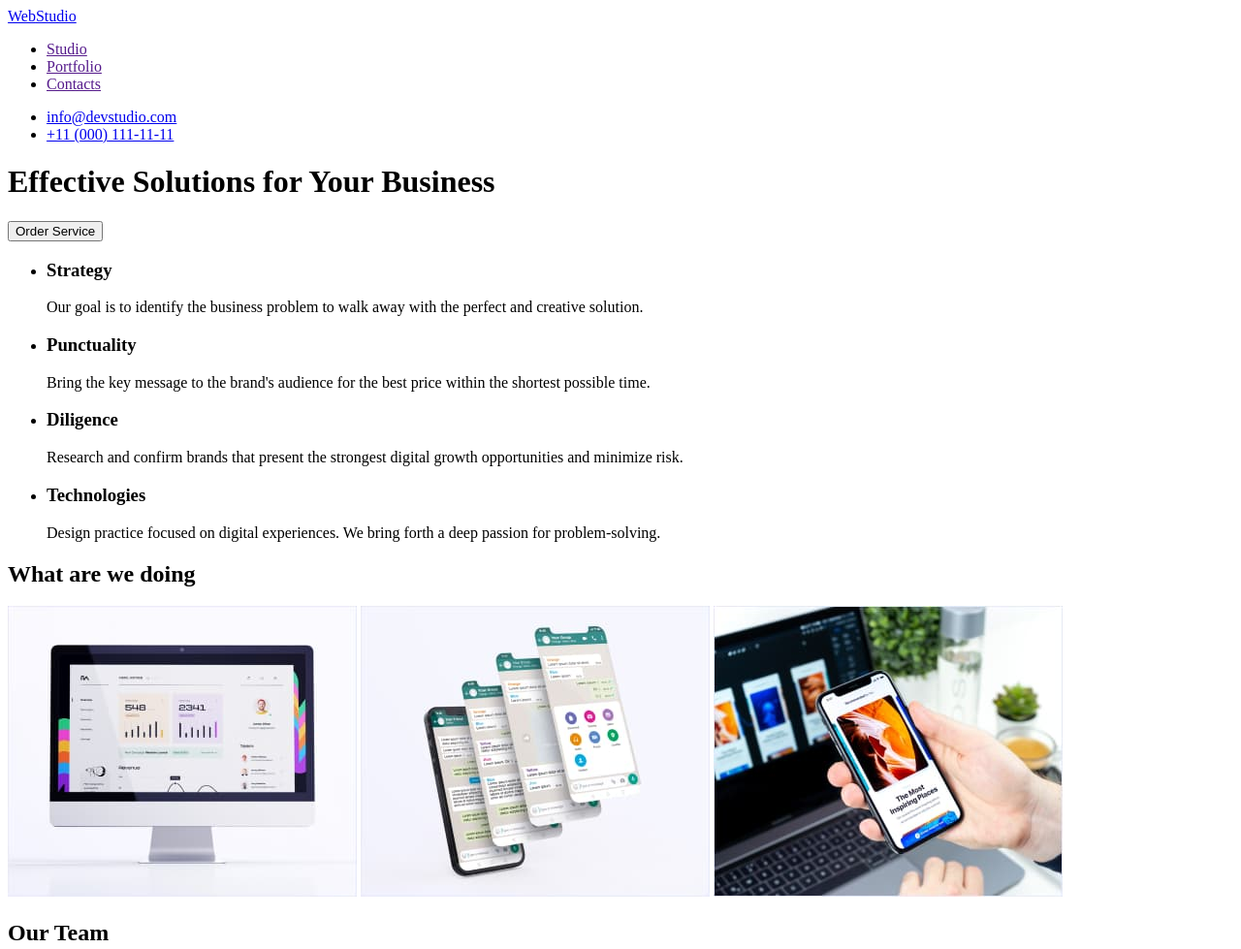
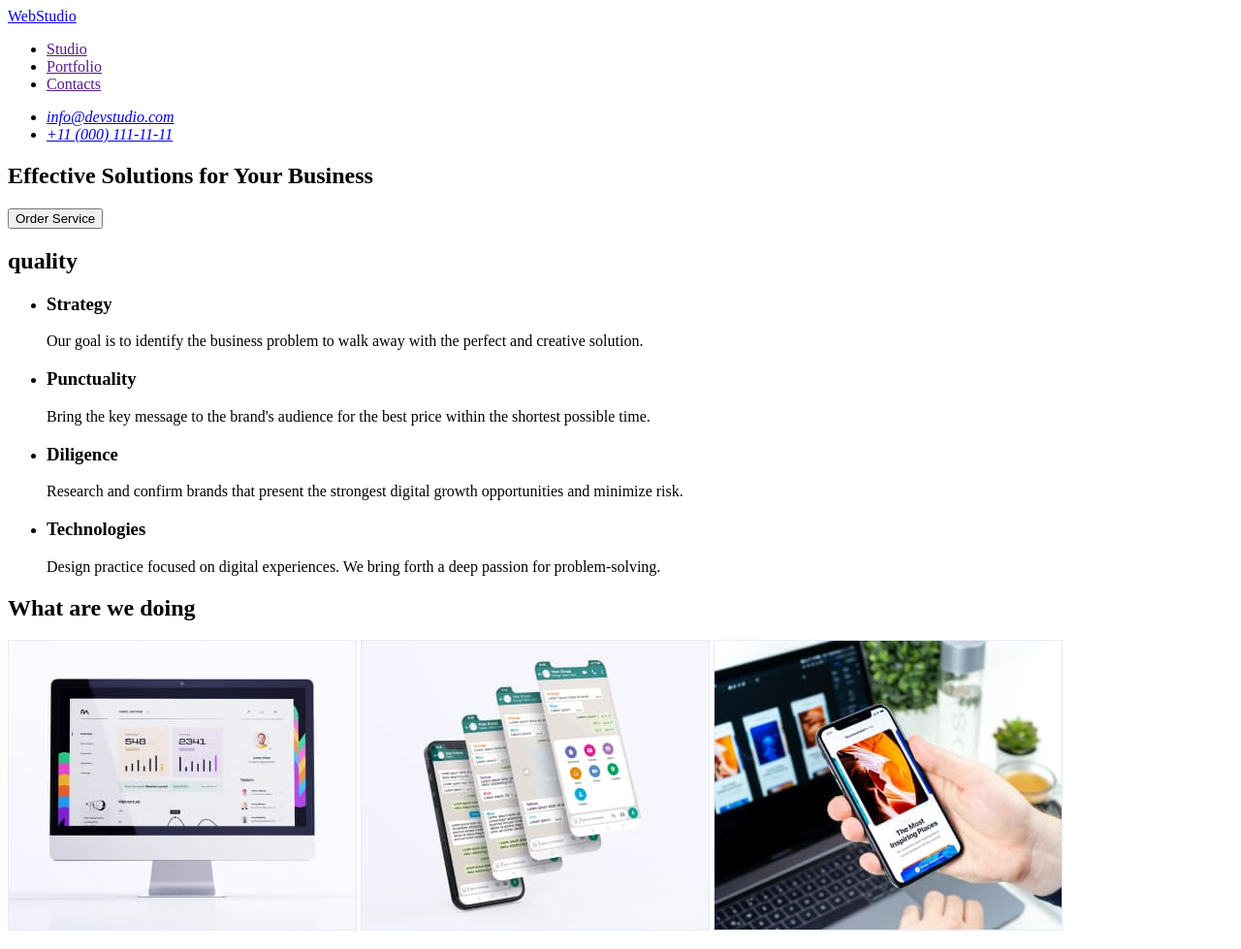
Before and after one commit to Chapelk1/goit-markup-hw-01, a plain HTML site: page index.html in a window 1280 px wide. Shown: the top 979 px of the page at 97% size. Drawn offline with Linux system fonts and the light colour scheme.

Commit message:
Update index.html

```diff
--- a/index.html
+++ b/index.html
@@ -9,25 +9,28 @@
   <body>
     <header>
       <nav>
-        <a href="/"><span>Web</span>Studio</a>
+        <a href="./index.html">WebStudio</a>
         <ul>
           <li><a href="">Studio</a></li>
           <li><a href="">Portfolio</a></li>
           <li><a href="">Contacts</a></li>
         </ul>
       </nav>
-      <ul>
-        <li><a href="mailto:info@devstudio.com">info@devstudio.com</a></li>
-        <li><a href="tel:+110001111111">+11 (000) 111-11-11</a></li>
-      </ul>
+      <address>
+        <ul>
+          <li><a href="mailto:info@devstudio.com">info@devstudio.com</a></li>
+          <li><a href="tel:+110001111111">+11 (000) 111-11-11</a></li>
+        </ul>
+      </address>
     </header>
     <main>
-      <div>
+      <section>
         <h1>Effective Solutions for Your Business</h1>
         <button type="button">Order Service</button>
-      </div>
+      </section>
 
       <section>
+        <h2>quality</h2>
         <ul>
           <li>
             <h3>Strategy</h3>
@@ -58,32 +61,35 @@
             </p>
           </li>
         </ul>
+      </section>
+
+      <section>
         <h2>What are we doing</h2>
-        <img src="./images/img-1.jpg" alt="" width="360"/>
-        <img src="./images/img-2.jpg" alt="" width="360"/>
-        <img src="./images/img-3.jpg" alt="" width="360"/>
+        <img src="./images/img-1.jpg" alt="computer" width="360" />
+        <img src="./images/img-2.jpg" alt="mobile phone" width="360" />
+        <img src="./images/img-3.jpg" alt="work table" width="360" />
       </section>
 
       <section>
         <h2>Our Team</h2>
         <ul>
           <li>
-            <img src="./images/photo-1.jpg" alt="Mark Guerrero" width="264"/>
+            <img src="./images/photo-1.jpg" alt="Mark Guerrero" width="264" />
             <h3>Mark Guerrero</h3>
             <p>Product Designer</p>
           </li>
           <li>
-            <img src="./images/photo-2.jpg" alt="Tom Ford" width="264"/>
+            <img src="./images/photo-2.jpg" alt="Tom Ford" width="264" />
             <h3>Tom Ford</h3>
             <p>Frontend Developer</p>
           </li>
           <li>
-            <img src="./images/photo-3.jpg" alt="Camila Garcia" width="264"/>
+            <img src="./images/photo-3.jpg" alt="Camila Garcia" width="264" />
             <h3>Camila Garcia</h3>
             <p>Marketing</p>
           </li>
           <li>
-            <img src="./images/photo-4.jpg" alt="Daniel Wilson" width="264"/>
+            <img src="./images/photo-4.jpg" alt="Daniel Wilson" width="264" />
             <h3>Daniel Wilson</h3>
             <p>UI Designer</p>
           </li>
@@ -91,7 +97,7 @@
       </section>
     </main>
     <footer>
-      <a href="/"><span>Web</span>Studio</a>
+      <a href="./index.html">WebStudio</a>
       <p>
         Increase the flow of customers and sales for your business with digital
         marketing & growth solutions.
```
